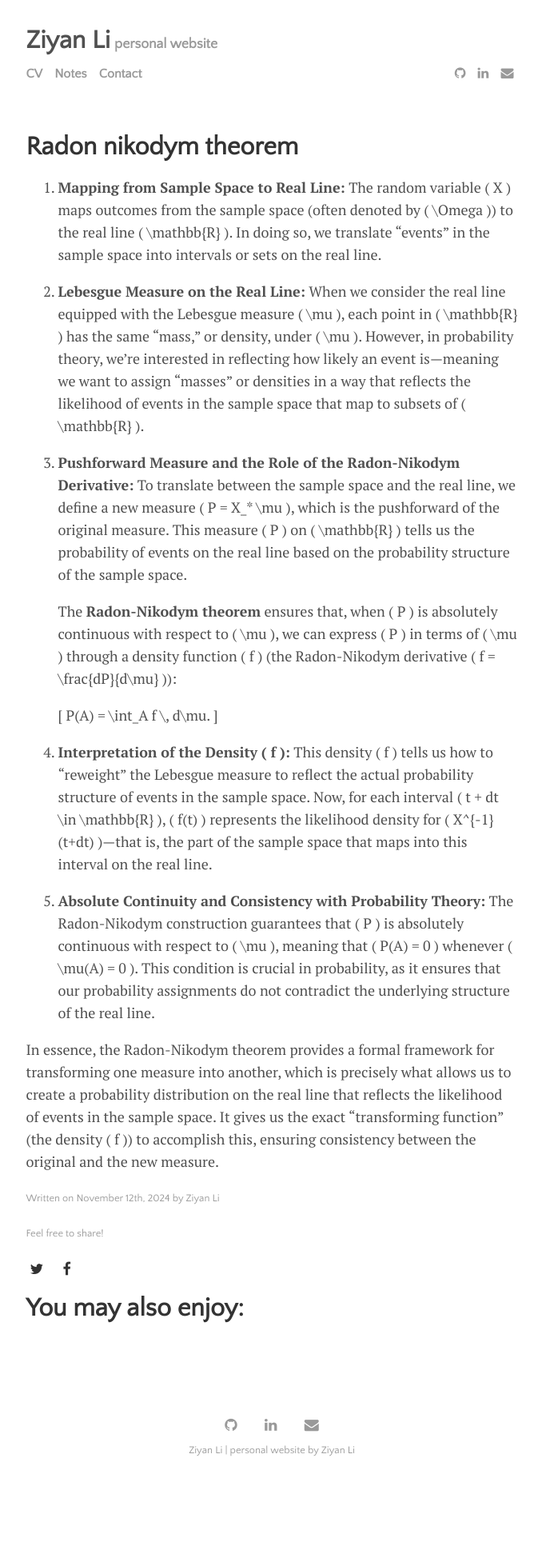
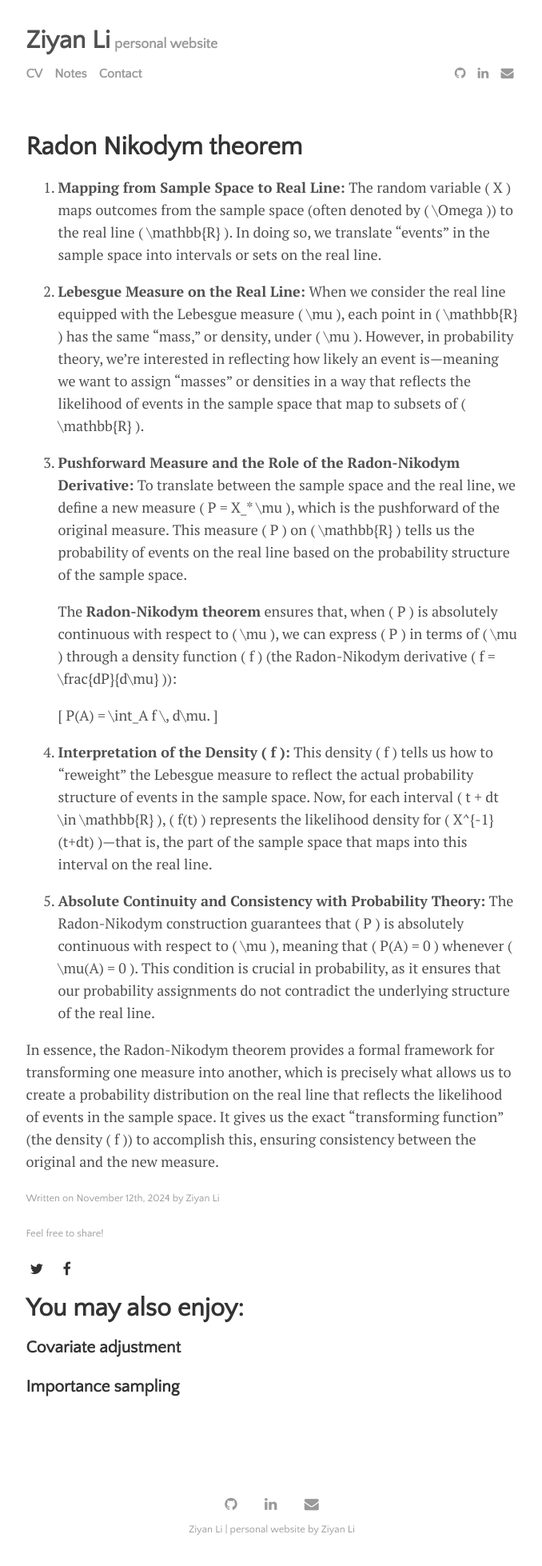
Before and after one commit to catty-halsey/catty-halsey.github.io, a Jekyll site: the page built from _posts/2024-11-12-Radon Nikodym theorem.md, in a window 1280 px wide. Shown: the whole page at 80% size, without its empty margins (300-978 px from the left). Built offline with Jekyll 4.4.1, drawn with Linux system fonts in a browser that asks for light colours; our own code applies the rules of GitHub Pages for plain Markdown files; before the commit the page ends 1859 px from its top, so only the background shows below that; part of the change alters nothing that is shown.

```diff
--- a/_posts/2024-11-12-Radon Nikodym theorem.md
+++ b/_posts/2024-11-12-Radon Nikodym theorem.md
@@ -1,3 +1,10 @@
+---
+layout: post
+title: "Radon Nikodym theorem"
+author: "Ziyan Li"
+categories: journal
+tags: [documentation, sample]
+---
 
 1. **Mapping from Sample Space to Real Line:**
    The random variable \( X \) maps outcomes from the sample space (often denoted by \( \Omega \)) to the real line \( \mathbb{R} \). In doing so, we translate "events" in the sample space into intervals or sets on the real line.
```
